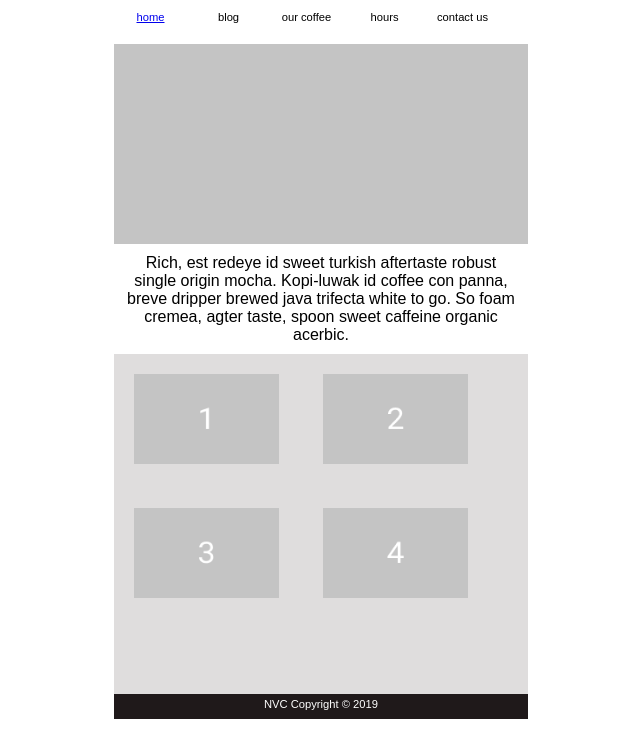
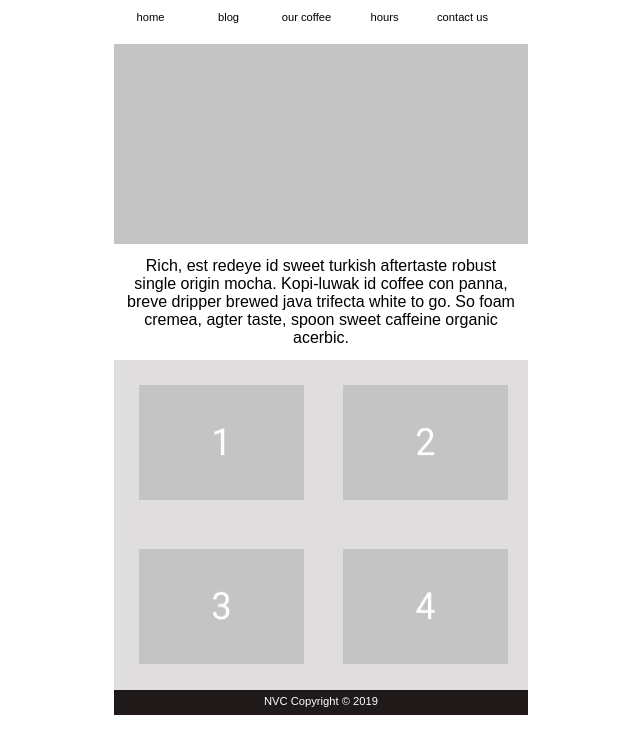
Before and after one commit to tmrandle/project1, a plain HTML site: page index.html in a window 1280 px wide. Shown: the part 94-843 px from the top of the page, without its empty margins (319-959 px from the left). Before the commit the page ends 821 px from the top, so only its background shows below. Drawn offline with Linux system fonts and the light colour scheme.

Commit message:
updated picture section

```diff
--- a/index.html
+++ b/index.html
@@ -14,7 +14,6 @@
 
 	<header>
 		<h1>NVC COFFEE STORE</h1>
-
 		<img src="assests/logo.png" alt="Logo">
 	</header>
 
@@ -30,7 +29,7 @@
 
 
 	<main>
-		<section>
+		<section class="hero">
 			<figure>
 				<img src="assests/hero1.png" alt="Hero Picture">
 			</figure>
@@ -38,10 +37,18 @@
 		</section>
 
 		<section class="pics">
-			<img src="assests/image-1.png" alt="Image One">
-			<img src="assests/image-2.png" alt="Image Two">
-			<img src="assests/image-3.png" alt="Image Three">
-			<img src="assests/image-4.png" alt="Image Four">
+			<figure class="gridImage1">
+			  <img src="assests/image-1.png" class="gridImage" alt="Image One">
+			</figure>
+			<figure class="gridImage2">
+			  <img src="assests/image-2.png" class="gridImage" alt="Image Two">
+			</figure>
+			<figure class="gridImage3">
+				<img src="assests/image-3.png" class="gridImage" alt="Image Three">
+			</figure>
+			<figure class="gridImage4">
+				<img src="assests/image-4.png" class="gridImage" alt="Image Four">
+			</figure>
 		</section>
 
 	</main>
--- a/styles/main.css
+++ b/styles/main.css
@@ -25,7 +25,7 @@ header{
 }
 
 header h1{
-	margin:27px 90px 15px 5px;
+	margin:27px 100px 15px 5px;
 	text-align: center;
 	color: white;
 	font-family: Arial, Helvetica, sans-serif;
@@ -38,7 +38,7 @@ header img{
 	float: left;
 	width: 60 px;
 	height: 60px;
-	margin: 10px 10px 0px 10px;
+	margin: 10px 10px 0px 15px;
 	border-radius: 50%;
 
 }
@@ -67,7 +67,11 @@ nav li {
 	text-align: center;
 	font-family: Arial, Helvetica, sans-serif;
 	font-size: .7em;
-	text-align: center;
+}
+
+nav a{
+	text-decoration: none;
+	color:black;
 }
 
 section figure{
@@ -83,28 +87,37 @@ section figure{
 	padding; 0px;
 }*/
 
-section p{
-	margin: 5px;
+.hero p{
+	margin: 8px;
 	padding: 5px;
 	text-align: center;
 	font-family: Arial, Helvetica, sans-serif;
 }
 
 .pics{
-	height: 350px;
-	widht: 414px;
+	height: 340px;
+	width: 414px;
 	margin: 0px;
-	padding: 0px;
+	padding: 25px 30px 15px 25px;
 	background-color:rgba(213,210,210,0.75);
+	/*trying a grid styling method*/
+	display: grid;
+	grid-template-columns: 140px 100px;
+	grid-template-rows: 100px 100px;
+	grid-gap: 64px;
+
 }
 
-.pics img{
-	height: 130px;
-	width: 185px;
-	margin: 0px;
-	padding: 20px;
-	/*float: left;*/
+.gridImage{
+	height: 115px;
+	width: 165px;
+	/*object-fit: cover;*/
+	/*margin: 20px;
+	padding: 0px;
+	float: left;*/ /*These were other things that I tried that didn't quite work*/
 }
+
+
 
 footer{
 	clear: both;
@@ -117,7 +130,7 @@ footer{
 
 footer p{
 	margin: 0px;
-	padding: 4px;
+	padding: 5px;
 	text-align: center;
 	color: white;
 	font-size: .7em;
```
